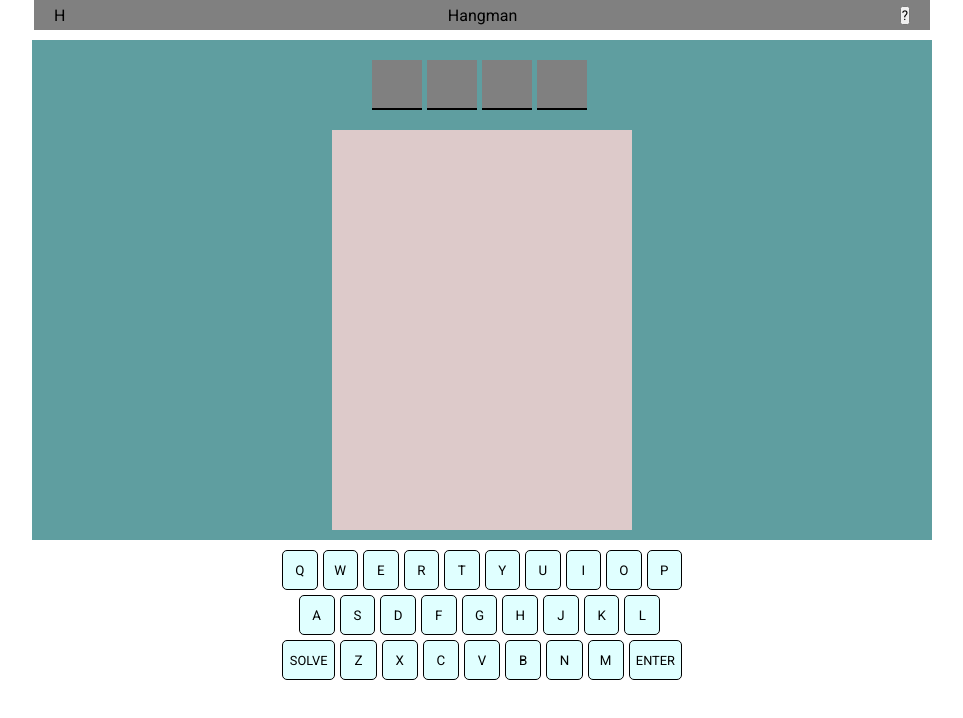
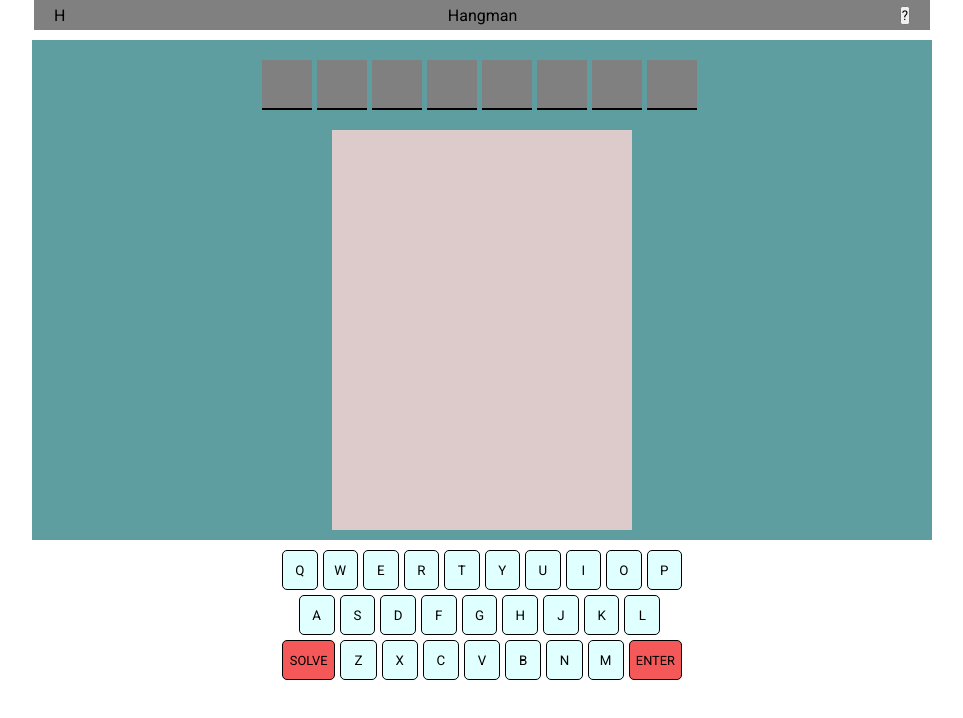
Before and after one commit to adriapujol/hangman, a React (Create React App) app: page / in a window 1280 px wide. Shown: the top 718 px of the page, without its empty margins (158-1121 px from the left). Built offline with nearby package versions, Linux system fonts and the light colour scheme.

Commit message:
colors right wrong

```diff
--- a/src/App.jsx
+++ b/src/App.jsx
@@ -9,7 +9,7 @@ function App() {
   const [lives, setLives] = useState(10);
   const [playerWin, setPlayerWin] = useState(false);
   const [gameOver, setGameOver] = useState(false);
-  const [word, setWord] = useState("reto");
+  const [word, setWord] = useState("caramelo");
   const [correctGuesses, setCorrectGuesses] = useState([]);
   const [wrongGuesses, setWrongGuesses] = useState([]);
 
@@ -138,7 +138,7 @@ function App() {
         </div>
         <div className="row">
           {keys3.map((k, index) => {
-            let styles = (k === "enter" || k === "solve") ? "key one-and-half" : "key";
+            let styles = (k === "enter" || k === "solve") ? "key one-and-half wrong" : "key";
             return <button className={styles} id={k} key={index} value={k} onClick={handleLetterClick} >{k}</button>
           })}
         </div>
--- a/src/App.scss
+++ b/src/App.scss
@@ -1,3 +1,5 @@
+@import './colors';
+
 .wrapper {
     width: 100%;
     height: 100vh;
@@ -214,10 +216,11 @@
     }
 
     .wrong {
-        background-color: red;
+        background-color: $wrong_red;
     }
 
     .right {
-        background-color: green;
+        background-color: $right_green;
     }
+
 }
--- a/src/_colors.scss
+++ b/src/_colors.scss
@@ -0,0 +1,2 @@
+$wrong_red: #f55858;
+$right_green: #86db91
```
